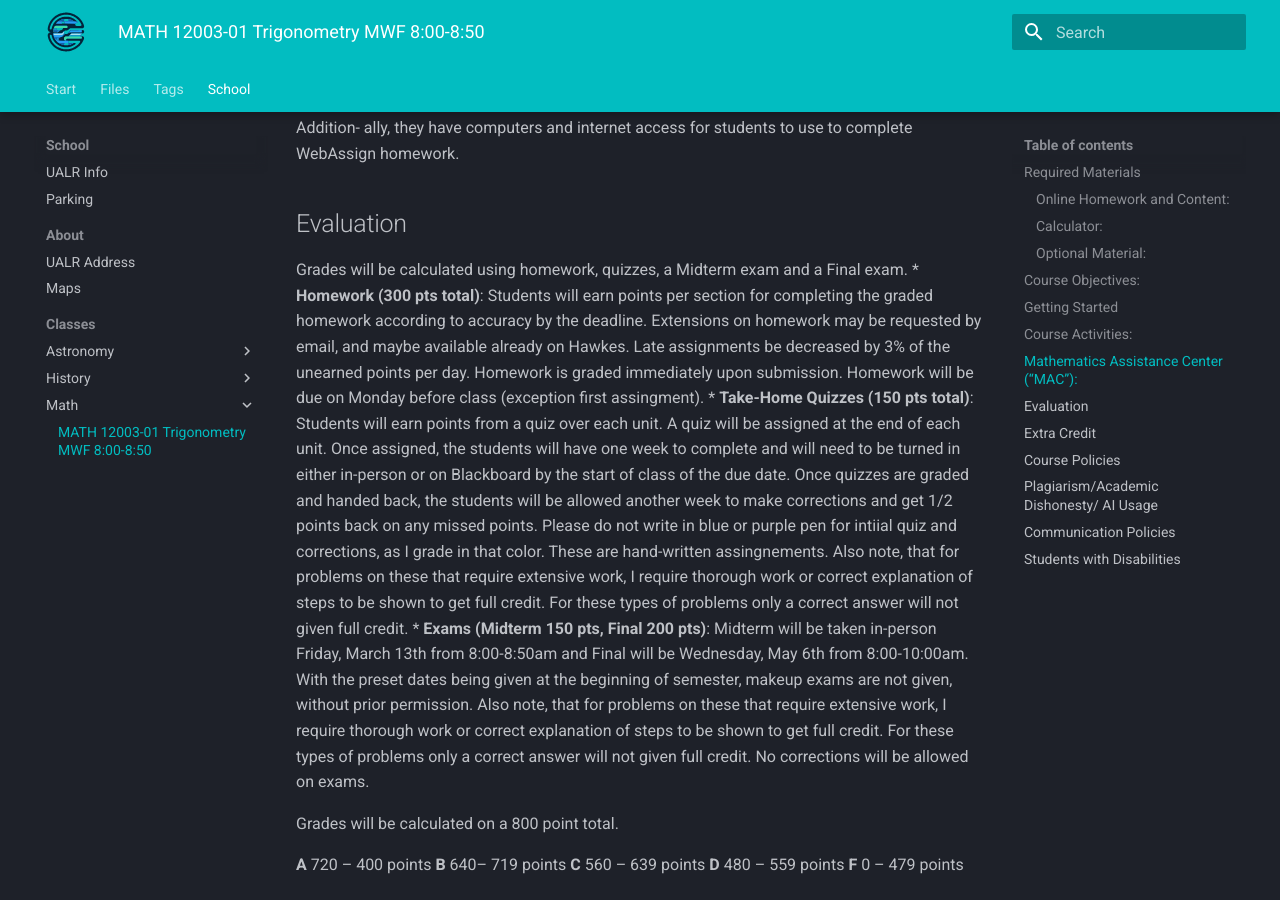
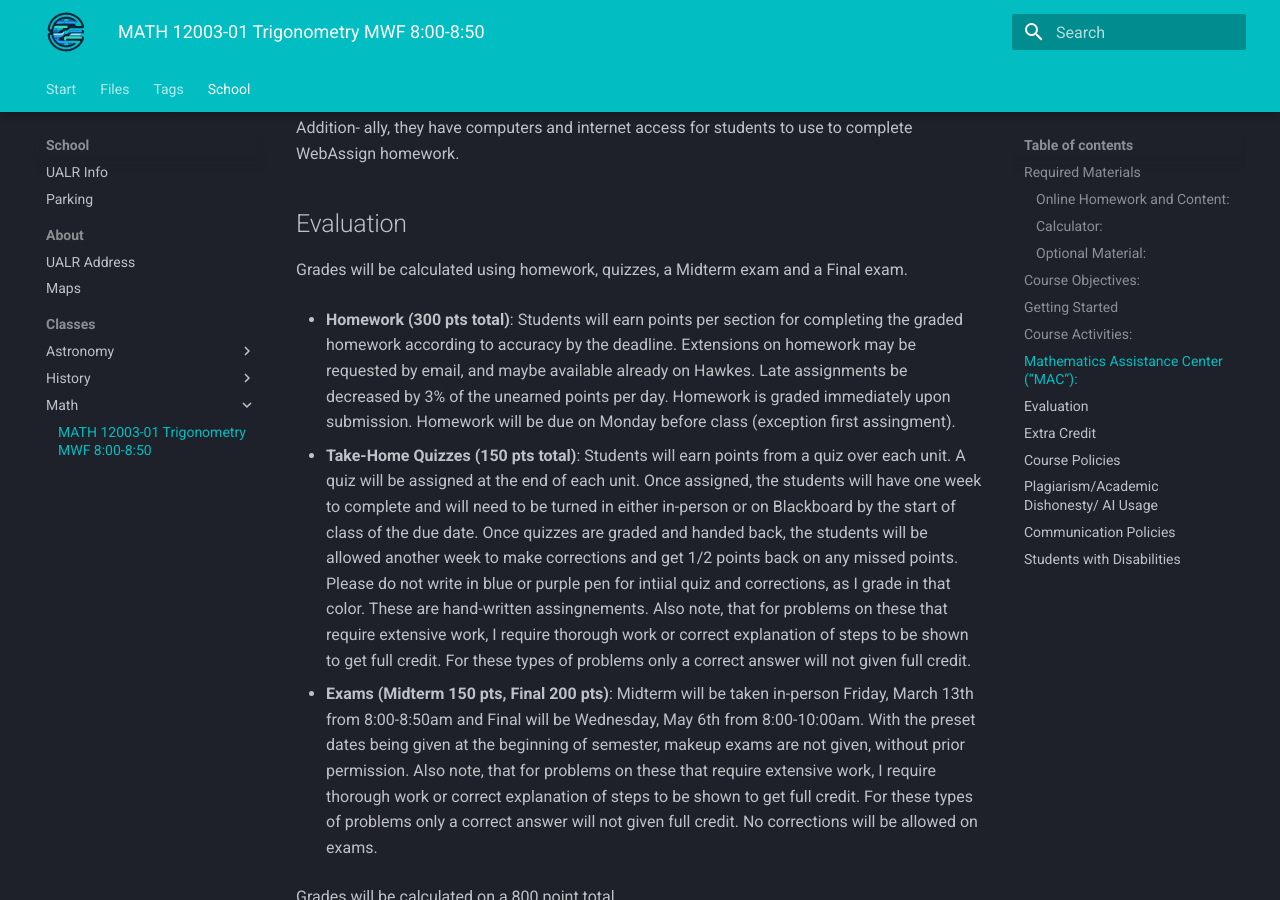
Before and after one commit to dcronin05/docs.dcron.in, an MkDocs documentation site: the page built from docs/school/classes/Math/syllabus.md, in a window 1280 px wide and 900 px high, scrolled down 4204 px. Built offline with MkDocs 1.6.1 and Material for MkDocs 9.7.7, drawn with Linux system fonts in a browser that asks for light colours; comment, search, counter and statistics services are not loaded; some of the changed text lies outside the part shown.

```diff
--- a/docs/school/classes/Math/syllabus.md
+++ b/docs/school/classes/Math/syllabus.md
@@ -150,11 +150,13 @@ ally, they have computers and internet access for students to use to complete We
 ## Evaluation
 
 Grades will be calculated using homework, quizzes, a Midterm exam and a Final exam.
+
 * **Homework (300 pts total)**: Students will earn points per section for completing the graded
 homework according to accuracy by the deadline. Extensions on homework may be requested
 by email, and maybe available already on Hawkes. Late assignments be decreased by 3% of the
 unearned points per day. Homework is graded immediately upon submission. Homework will be due
 on Monday before class (exception first assingment).
+
 * **Take-Home Quizzes (150 pts total)**: Students will earn points from a quiz over each unit. A
 quiz will be assigned at the end of each unit. Once assigned, the students will have one week to
 complete and will need to be turned in either in-person or on Blackboard by the start of class of the
@@ -164,6 +166,7 @@ pen for intiial quiz and corrections, as I grade in that color. These are hand-w
 Also note, that for problems on these that require extensive work, I require thorough work or correct
 explanation of steps to be shown to get full credit. For these types of problems only a correct answer
 will not given full credit.
+
 * **Exams (Midterm 150 pts, Final 200 pts)**: Midterm will be taken in-person Friday, March 13th
 from 8:00-8:50am and Final will be Wednesday, May 6th from 8:00-10:00am. With the preset dates
 being given at the beginning of semester, makeup exams are not given, without prior permission.
@@ -173,10 +176,10 @@ will not given full credit. No corrections will be allowed on exams.
 
 Grades will be calculated on a 800 point total.
 
-**A** 720 – 400 points
-**B** 640– 719 points
-**C** 560 – 639 points
-**D** 480 – 559 points
+**A** 720 – 400 points<br>
+**B** 640– 719 points<br>
+**C** 560 – 639 points<br>
+**D** 480 – 559 points<br>
 **F** 0 – 479 points
 
 ## Extra Credit
@@ -261,6 +264,7 @@ social norms exist in other places, there is a culture and correlating set of st
 is an ever-changing environment, these expectations also change and grow accordingly. The following
 guidelines are recommended in an effort to achieve effective communication in a positive distance learning
 environment.
+
 * Refrain from using inappropriate, and/or offensive language. Be respectful of the other students and
 instructors when participating in a discussion environment.
 * Adhere to the same standards of behavior online that you follow in your professional context or
```
